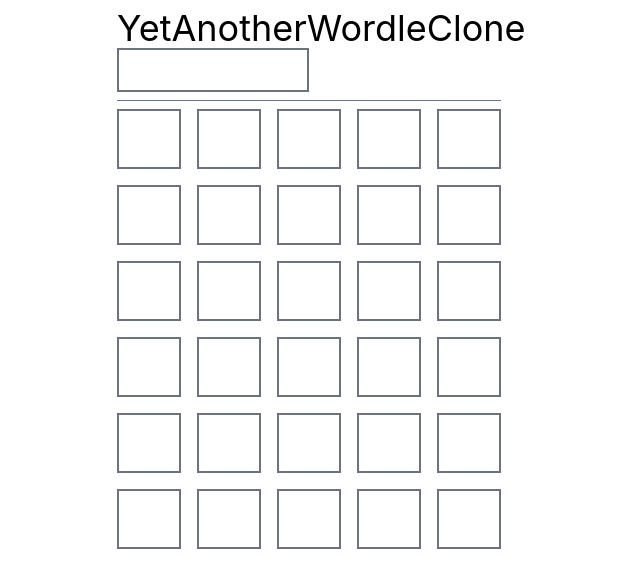
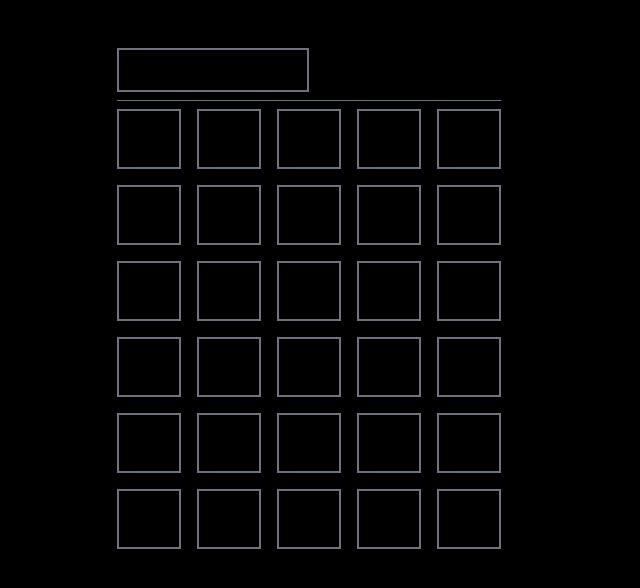
Before and after one commit to ecabigting/yetanotherwordleclone, a React (Vite) app: page / in a window 1280 px wide. Shown: the top 588 px of the page, without its empty margins (331-971 px from the left). Built offline with nearby package versions, Linux system fonts and the light colour scheme.

Commit message:
added logic  to handle game state of current playing, lost the game, won the game

```diff
--- a/src/App.tsx
+++ b/src/App.tsx
@@ -1,8 +1,8 @@
 import React, { useState } from 'react'
-import { userStore } from './store';
+import { userStore,GUESS_LENGTH } from './store';
 import WordRow from './WordRow'
 
-const GUESS_LENGTH = 6;
+
 export const LETTER_LENGTH = 5;
 
 export default function App() {
@@ -28,7 +28,7 @@ export default function App() {
 
   const numberOfGuessesRemaining = GUESS_LENGTH - rows.length;
 
-  const gameOver = state.rows.length === GUESS_LENGTH;
+  const gameOver = state.gameState !== 'playing';
 
   rows = rows.concat(...Array(numberOfGuessesRemaining).fill(''));
 
--- a/src/index.css
+++ b/src/index.css
@@ -9,6 +9,13 @@ body {
     sans-serif;
   -webkit-font-smoothing: antialiased;
   -moz-osx-font-smoothing: grayscale;
+  background-color: black;
+}
+
+input {
+  background-color: black;
+  color:white;
+  opacity: 1;
 }
 
 code {
--- a/src/store.ts
+++ b/src/store.ts
@@ -10,30 +10,42 @@ interface GuessRow {
 interface StoreState {
   answer: string;
   rows: GuessRow[];
+  gameState: 'playing' | 'won' | 'lost';
   addGuess: (guess: string) => void;
   newGame: () => void;
 }
 
+export const GUESS_LENGTH = 6;
+
 export const userStore = create<StoreState>(
   persist(
-    (set,get) => ({
+    (set, get) => ({
       answer: getRandomWord(),
       rows: [],
+      gameState: 'playing',
       addGuess: (guess: string) => {
-        set((state) => ({
-          rows: [
-            ...state.rows,
-            {
-              guess,
-              result: computeGuess(guess, state.answer),
-            },
-          ],
+        const result = computeGuess(guess, get().answer);
+
+        const playerWon = result.every((i) => i === LetterState.Match);
+
+        const rows = [
+          ...get().rows,
+          {
+            guess,
+            result,
+          },
+        ];
+
+        set(() => ({
+          rows,
+          gameState: playerWon ? 'won' : rows.length === GUESS_LENGTH ? 'lost' : 'playing',
         }));
       },
       newGame: () => {
         set({
           answer: getRandomWord(),
           rows: [],
+          gameState: 'playing',
         });
       },
     }),
```
